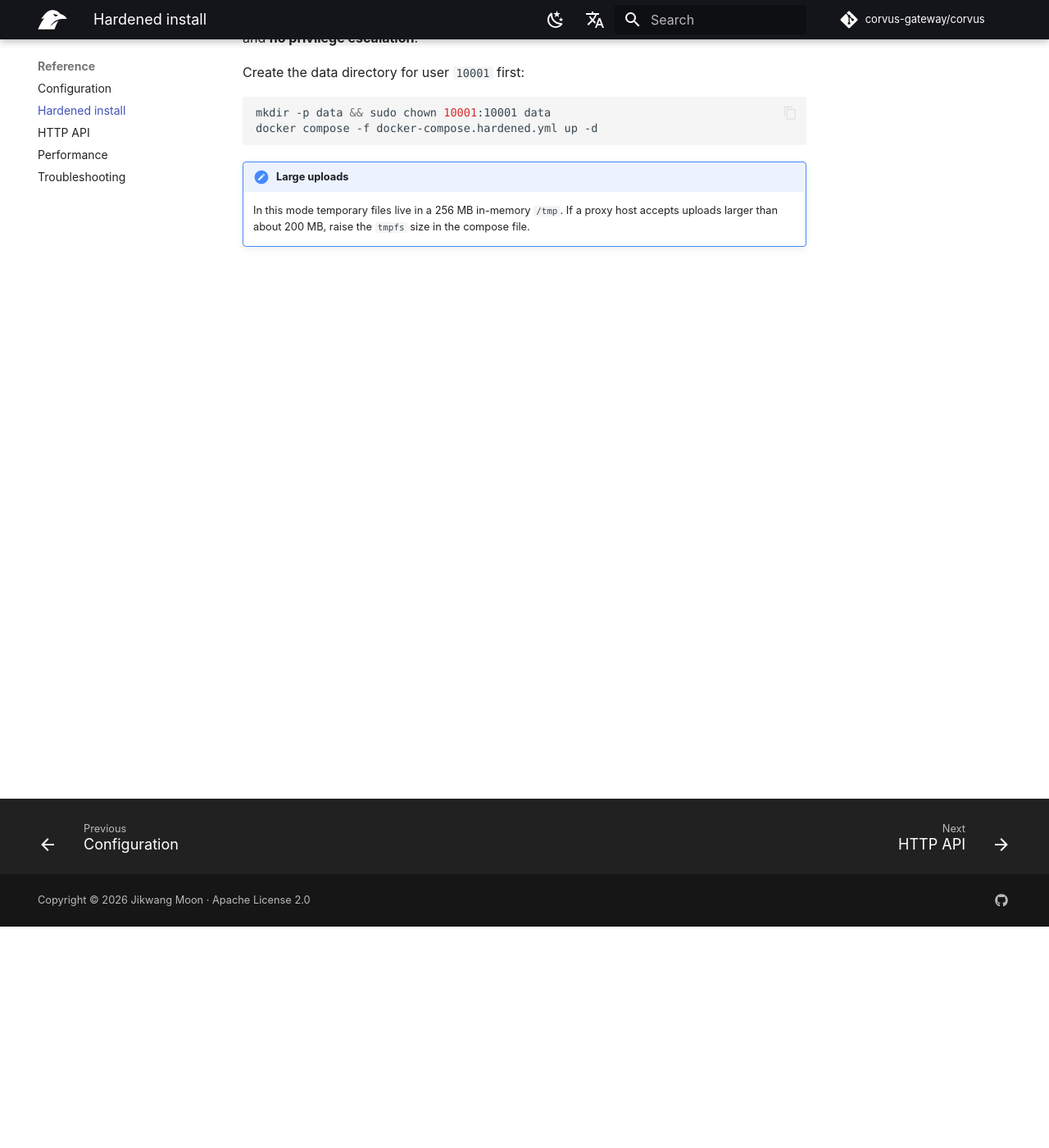
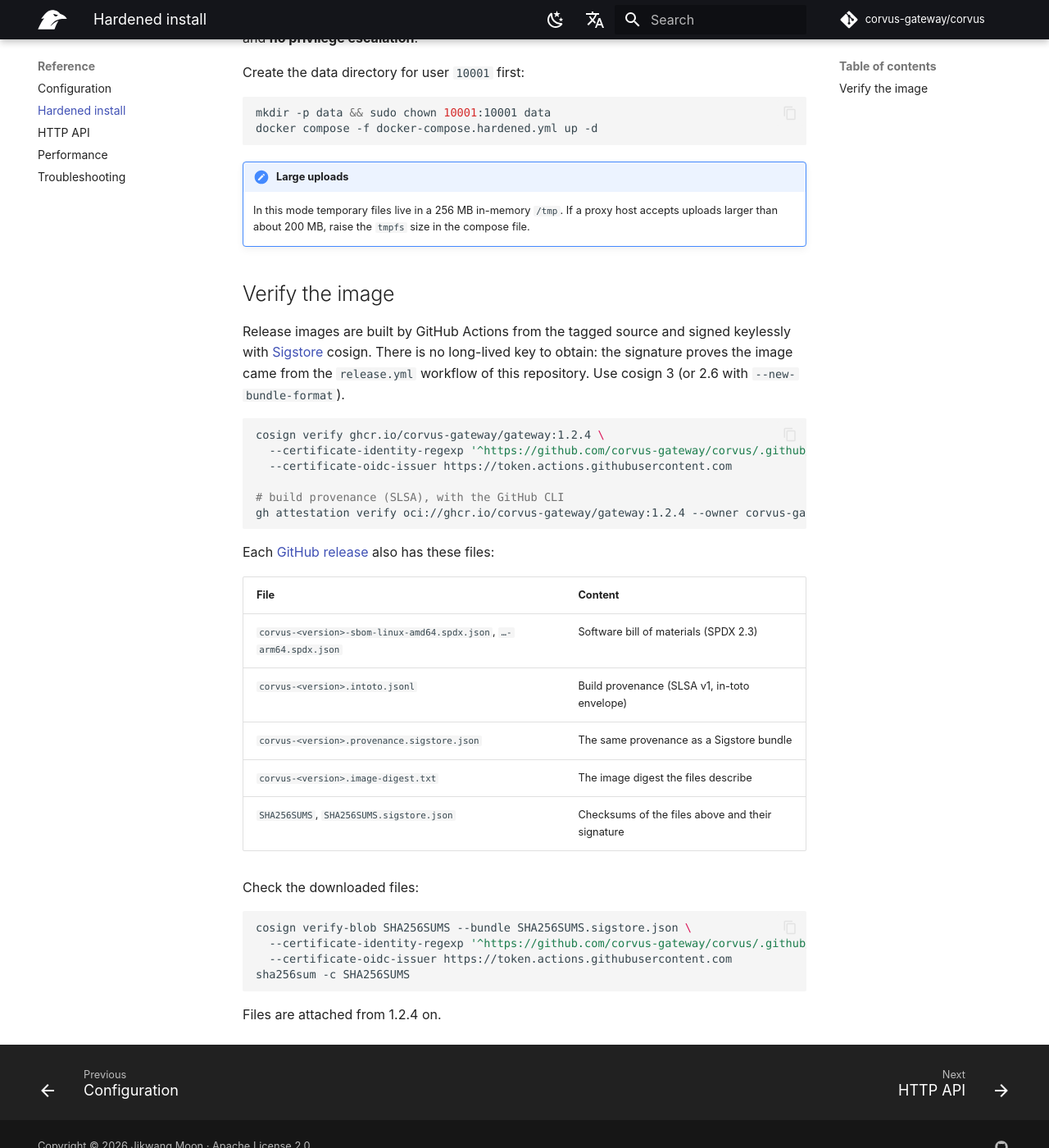
Before and after one commit to MasoudKheradmandi/gate, an MkDocs documentation site: the page built from website/en/reference/hardened.md, in a window 1280 px wide and 1400 px high, scrolled down 270 px. Shown: the whole window at 82% size. Built offline with MkDocs 1.6.1 and Material for MkDocs 9.7.7, drawn with Linux system fonts in a browser that asks for light colours; comment, search, counter and statistics services are not loaded.

Commit message:
Attach SBOM, provenance and signed checksums to GitHub releases (#174)
The release workflow now creates a draft GitHub release with the SPDX
SBOM per architecture, the build provenance (in-toto envelope and
Sigstore bundle), the image digest and a cosign-signed SHA256SUMS.
The hardened-install page explains how to verify the image and files.

Fixes #173

Co-authored-by: Claude Opus 5.5 <noreply@anthropic.com>

````diff
--- a/website/en/reference/hardened.md
+++ b/website/en/reference/hardened.md
@@ -20,3 +20,40 @@ docker compose -f docker-compose.hardened.yml up -d
 !!! note "Large uploads"
     In this mode temporary files live in a 256 MB in-memory `/tmp`. If a proxy host accepts uploads
     larger than about 200 MB, raise the `tmpfs` size in the compose file.
+
+## Verify the image
+
+Release images are built by GitHub Actions from the tagged source and signed keylessly with
+[Sigstore](https://www.sigstore.dev/) cosign. There is no long-lived key to obtain: the signature
+proves the image came from the `release.yml` workflow of this repository. Use cosign 3 (or 2.6 with
+`--new-bundle-format`).
+
+```bash
+cosign verify ghcr.io/corvus-gateway/gateway:1.2.4 \
+  --certificate-identity-regexp '^https://github.com/corvus-gateway/corvus/.github/workflows/release.yml@refs/tags/v' \
+  --certificate-oidc-issuer https://token.actions.githubusercontent.com
+
+# build provenance (SLSA), with the GitHub CLI
+gh attestation verify oci://ghcr.io/corvus-gateway/gateway:1.2.4 --owner corvus-gateway
+```
+
+Each [GitHub release](https://github.com/corvus-gateway/corvus/releases) also has these files:
+
+| File | Content |
+|---|---|
+| `corvus-<version>-sbom-linux-amd64.spdx.json`, `…-arm64.spdx.json` | Software bill of materials (SPDX 2.3) |
+| `corvus-<version>.intoto.jsonl` | Build provenance (SLSA v1, in-toto envelope) |
+| `corvus-<version>.provenance.sigstore.json` | The same provenance as a Sigstore bundle |
+| `corvus-<version>.image-digest.txt` | The image digest the files describe |
+| `SHA256SUMS`, `SHA256SUMS.sigstore.json` | Checksums of the files above and their signature |
+
+Check the downloaded files:
+
+```bash
+cosign verify-blob SHA256SUMS --bundle SHA256SUMS.sigstore.json \
+  --certificate-identity-regexp '^https://github.com/corvus-gateway/corvus/.github/workflows/release.yml@refs/tags/v' \
+  --certificate-oidc-issuer https://token.actions.githubusercontent.com
+sha256sum -c SHA256SUMS
+```
+
+Files are attached from 1.2.4 on.
````
Also changed, not shown: website/ko/reference/hardened.md (+37 -0 lines), 1 other file.
